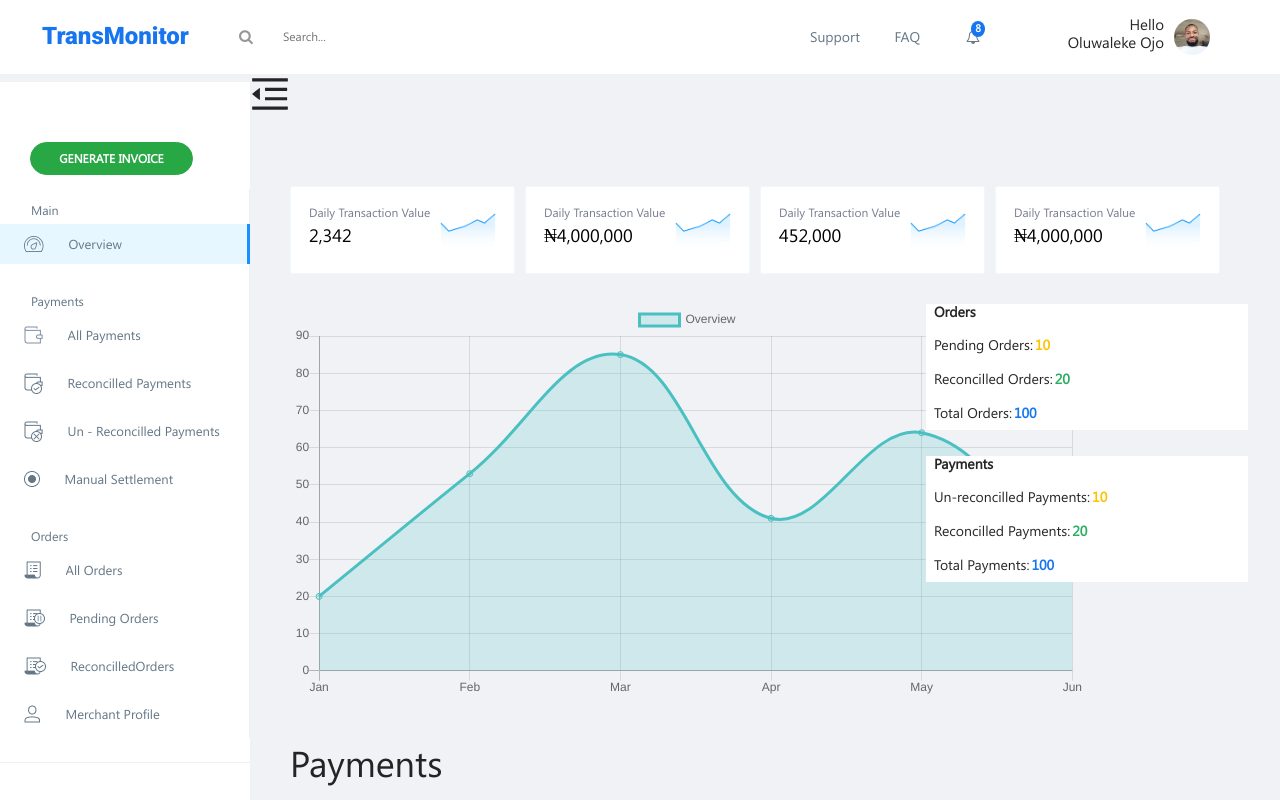
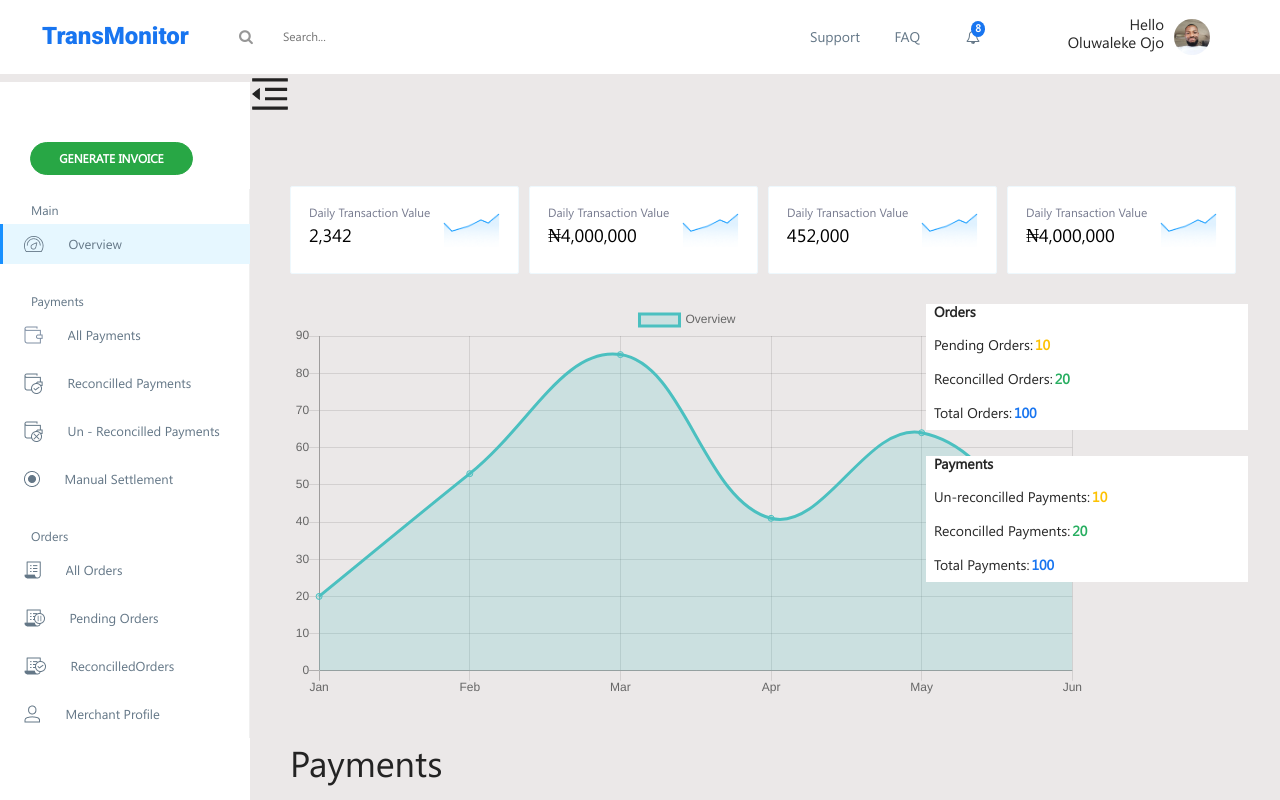
Before and after one commit to orsdev/transmonitordashboard, a React (Create React App) app: page / in a window 1280 px wide. Shown: the top 800 px of the page. Built offline with nearby package versions, Linux system fonts and the light colour scheme.

Commit message:
stylesheets modified

```diff
--- a/src/assets/css/style.css
+++ b/src/assets/css/style.css
@@ -1,5 +1,23 @@
 .main {
   font-family: "Segoe UI Regular";
+  background: #ebe8e8;
+}
+.main-container {
+  padding-right: 70px;
+}
+
+.ant-layout {
+  background-color: transparent;
+}
+
+.menu-item::after,
+.ant-menu-inline .ant-menu-item::after {
+  position: absolute;
+  top: 0;
+  left: 0;
+  bottom: 0;
+  border-left: 3px solid #1890ff;
+  border-right: none;
 }
 
 .navbar {
@@ -197,9 +215,14 @@
   height: 40px;
 }
 
+.ant-divider-horizontal {
+  position: absolute;
+  bottom: 70px;
+}
+
 .stats {
   display: grid;
-  grid-template-columns: repeat(auto-fit, minmax(225px, 225px));
+  grid-template-columns: repeat(auto-fit, minmax(226px, 229px));
   gap: 10px;
 }
 .stats-card {
--- a/src/assets/sass/components/_stats.scss
+++ b/src/assets/sass/components/_stats.scss
@@ -1,6 +1,6 @@
 .stats {
   display: grid;
-  grid-template-columns: repeat(auto-fit, minmax(225px, 225px));
+  grid-template-columns: repeat(auto-fit, minmax(226px, 229px));
   gap: 10px;
 
   &-card {
--- a/src/assets/sass/includes/_utils.scss
+++ b/src/assets/sass/includes/_utils.scss
@@ -1,3 +1,22 @@
 .main {
-      font-family: 'Segoe UI Regular';
+  font-family: 'Segoe UI Regular';
+  background: #ebe8e8;
+
+  &-container {
+    padding-right: 70px;
+  }
 }
+
+.ant-layout {
+  background-color: transparent;
+}
+
+.menu-item::after,
+.ant-menu-inline .ant-menu-item::after {
+  position: absolute;
+  top: 0;
+  left: 0;
+  bottom: 0;
+  border-left: 3px solid #1890ff;
+  border-right: none;
+}
```
